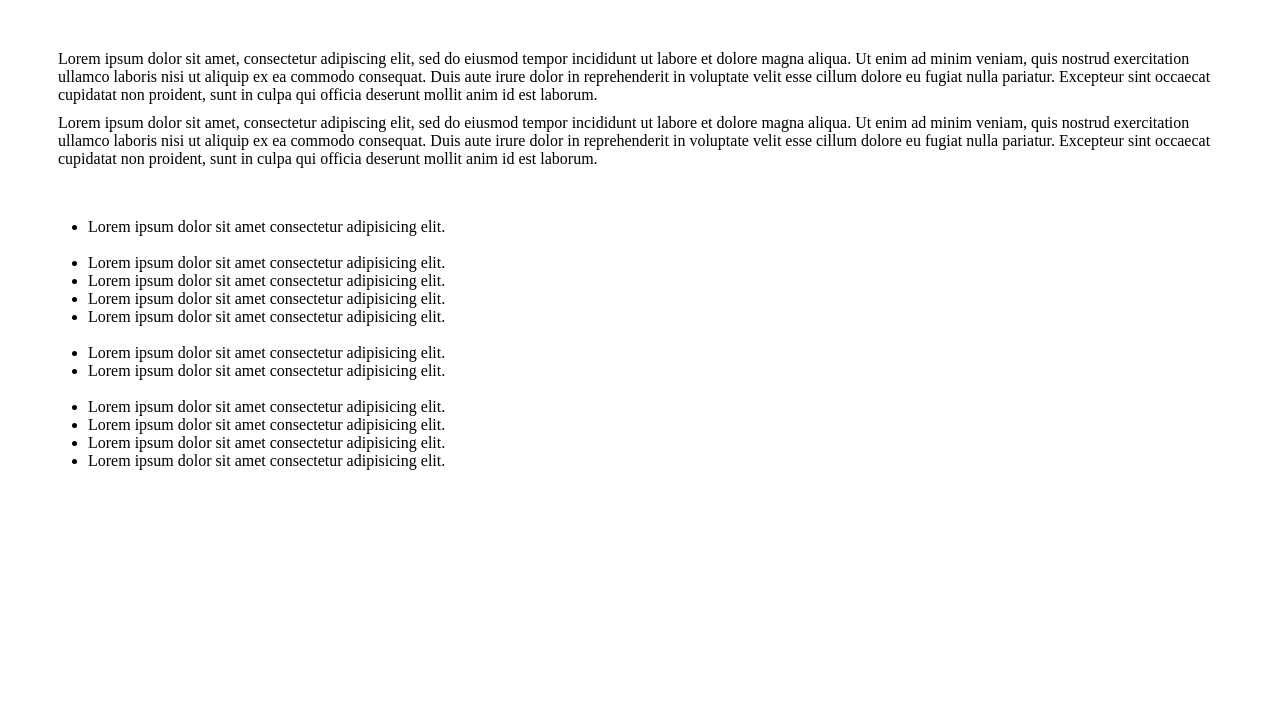
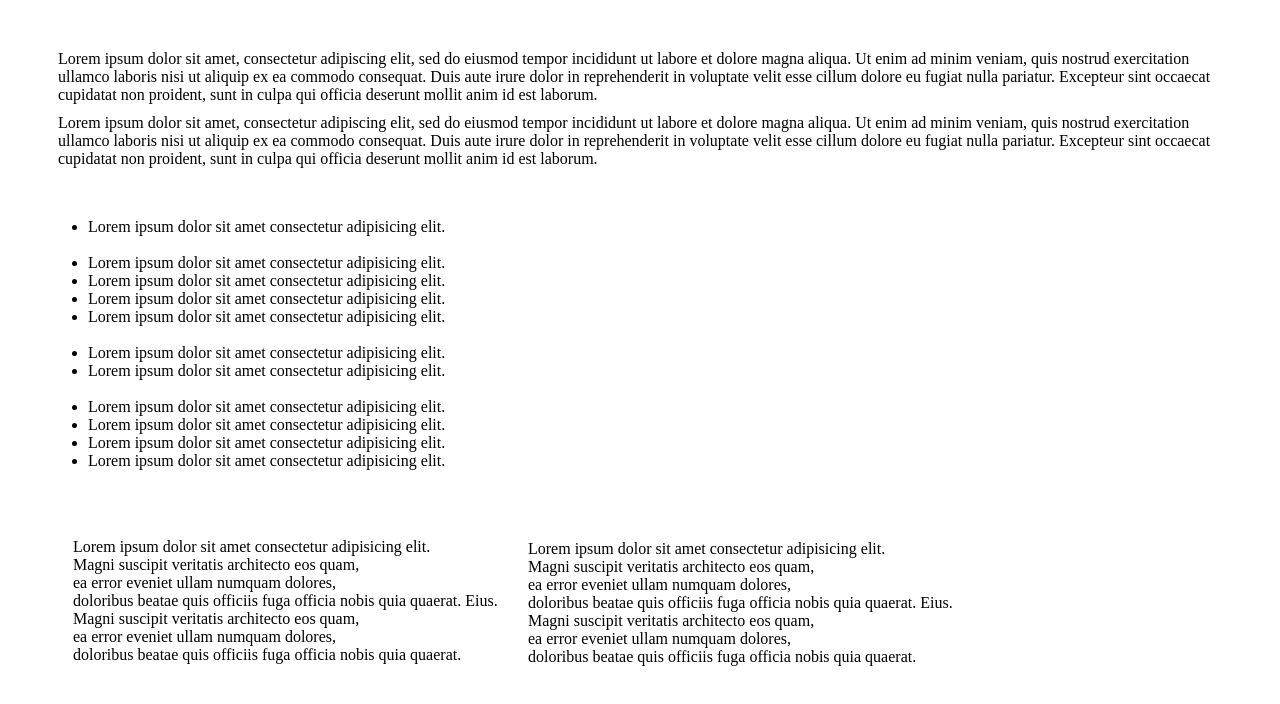
Before and after one commit to Rish55/Template1, a plain HTML site: page index.html in a window 1280 px wide. Drawn offline with Linux system fonts and the light colour scheme.

Commit message:
bottom divs

```diff
--- a/index.html
+++ b/index.html
@@ -8,6 +8,13 @@
     <style>
         #tt{
             margin-left: 40px;
+        }
+        #rr{
+            margin-left: 65px;
+        }
+        #dd{
+            margin-left: 520px;
+            margin-top: -140px;
         }
     </style>
 </head>
@@ -32,6 +39,25 @@
             <li>Lorem ipsum dolor sit amet consectetur adipisicing elit.</li>
         </ul>
     </div>
-
+<br>
+<br>
+<div id="rr">
+    <p>Lorem ipsum dolor sit amet consectetur adipisicing elit.
+     <br> Magni suscipit veritatis architecto eos quam,
+     <br> ea error eveniet ullam numquam dolores,
+     <br> doloribus beatae quis officiis fuga officia nobis quia quaerat. Eius.
+     <br>Magni suscipit veritatis architecto eos quam,
+     <br> ea error eveniet ullam numquam dolores,
+     <br> doloribus beatae quis officiis fuga officia nobis quia quaerat.</p>
+</div>
+<div id="dd">
+    <p>Lorem ipsum dolor sit amet consectetur adipisicing elit.
+     <br> Magni suscipit veritatis architecto eos quam,
+     <br> ea error eveniet ullam numquam dolores,
+     <br> doloribus beatae quis officiis fuga officia nobis quia quaerat. Eius.
+     <br>Magni suscipit veritatis architecto eos quam,
+     <br> ea error eveniet ullam numquam dolores,
+     <br> doloribus beatae quis officiis fuga officia nobis quia quaerat.</p>
+</div>
 </body>
 </html>
```
